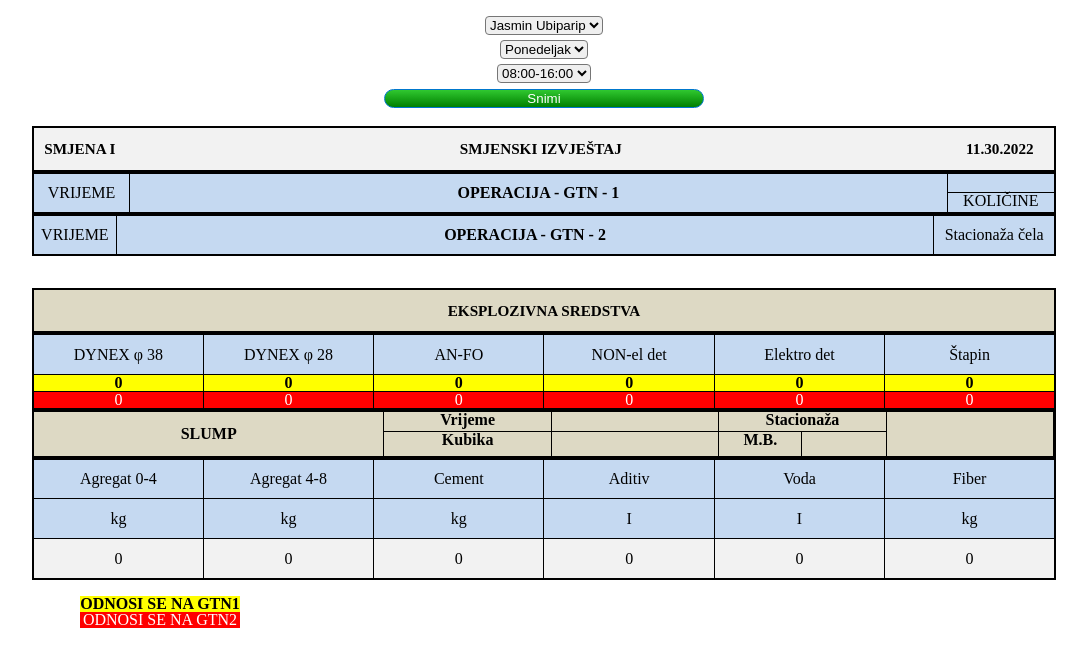
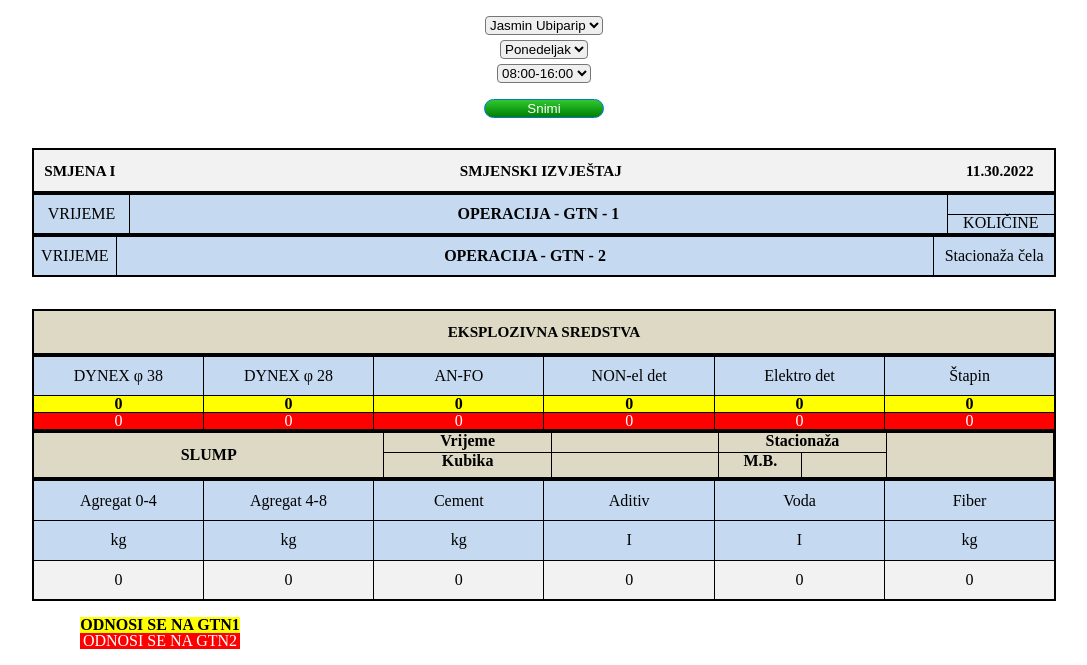
Before and after one commit to NedimBegic/miningReport, a plain HTML site: page index.html in a window 1280 px wide. Shown: the part 153-818 px from the top of the page, without its empty margins (96-1183 px from the left). Drawn offline with Linux system fonts and the light colour scheme.

Commit message:
new design

```diff
--- a/css/info.css
+++ b/css/info.css
@@ -1,6 +1,6 @@
 
 .podaciDiv{
-    width: 50%;
+    width: 15em;
     height: auto;
     display: flex;
     flex-direction: column;
--- a/css/style.css
+++ b/css/style.css
@@ -90,6 +90,7 @@ select{
 }
 
 .snimi{
+    margin:1em;
     width: 50%;
     background-image: linear-gradient(rgb(48, 200, 48),green);
 }
```
